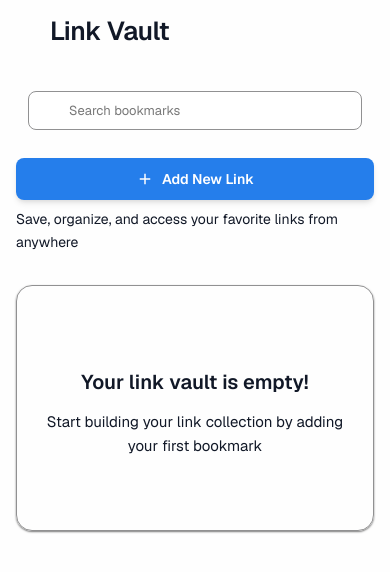
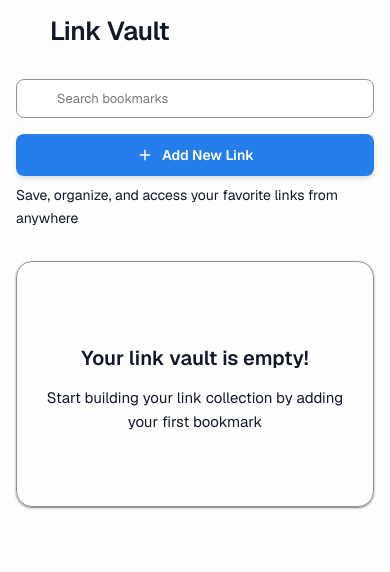
Before and after one commit to Khaviso01/vault-links-app, a React (Vite) app: page / in a window 390 px wide. Shown: the top 572 px of the page. Built offline with nearby package versions, Linux system fonts and the light colour scheme; some icons are missing.

Commit message:
fix(ui): align width for search-input and add link button for mobile screen

```diff
--- a/src/components/LinkForm/LinkForm.css
+++ b/src/components/LinkForm/LinkForm.css
@@ -146,13 +146,17 @@
 
 
 /* Responsive Design */
+/* Responsive Search Bar */
 @media (max-width: 768px) {
   .search-bar {
     padding: 0.875rem;
     width: 100%;
+    box-sizing: border-box;
   }
 
   .search-input {
+    width: 100%;
+    box-sizing: border-box;
     padding: 0.6875rem 0.875rem 0.6875rem 2.75rem;
     font-size: 0.875rem;
   }
@@ -172,10 +176,6 @@
 }
 
 @media (max-width: 480px) {
-  .search-bar {
-    padding: 0.75rem;
-    width: 100%;
-  }
 
   .search-input {
     padding: 0.625rem 0.75rem 0.625rem 2.5rem;
@@ -194,6 +194,58 @@
     padding: 0.625rem 0.75rem;
     font-size: 0.75rem;
   }
+}
+
+/* MOBILE: Match Search Input and Add Link Button Widths */
+@media screen and (max-width: 768px) {
+
+  .link-vault {
+    width: 100%;
+    box-sizing: border-box;
+  }
+
+  /* Header and search wrapper */
+  .link-vault-header,
+  .search-bar-container {
+    width: 100%;
+    min-width: 0;
+    box-sizing: border-box;
+  }
+
+  /* Remove inner spacing that makes the search input narrower */
+  .search-bar-container {
+    border: none;
+  }
+
+  .search-bar {
+    width: 100%;
+    padding: 0;
+    box-sizing: border-box;
+  }
+
+  .search-input-container {
+    width: 100%;
+    min-width: 0;
+    flex: 1 1 100%;
+  }
+
+  /* Search input */
+  .search-input {
+    display: block;
+    width: 100%;
+    min-width: 0;
+    box-sizing: border-box;
+  }
+
+  /* Add Link button */
+  .add-link-btn {
+    display: flex;
+    width: 100%;
+    min-width: 0;
+    box-sizing: border-box;
+    justify-content: center;
+  }
+
 }
 
 /* Focus states for accessibility */
@@ -373,11 +425,6 @@
     font-size: 0.9375rem;
   }
 
-  .add-link-btn {
-    width: 100%;
-    justify-content: center;
-  }
-
   .links-grid {
     grid-template-columns: 1fr;
     gap: 1rem;
--- a/src/components/LinkVault/LinkVault.tsx
+++ b/src/components/LinkVault/LinkVault.tsx
@@ -8,6 +8,7 @@ import { HugeiconsIcon } from '@hugeicons/react'
 import { Bookmark02Icon, FileLinkIcon, Search01Icon } from '@hugeicons/core-free-icons'
 import './LinkVault.css';
 
+// Types for link data, form data, search filters, and notification state
 interface Link {
   id: string;
   title: string;
@@ -82,6 +83,7 @@ export const LinkVault: React.FC = () => {
   const filteredLinks = useMemo(() => {
     let result = links;
 
+    // Filter by active tag if it's not "All"
     if (activeTag !== 'All') {
       result = result.filter(link => link.tags.includes(activeTag));
     }
```
